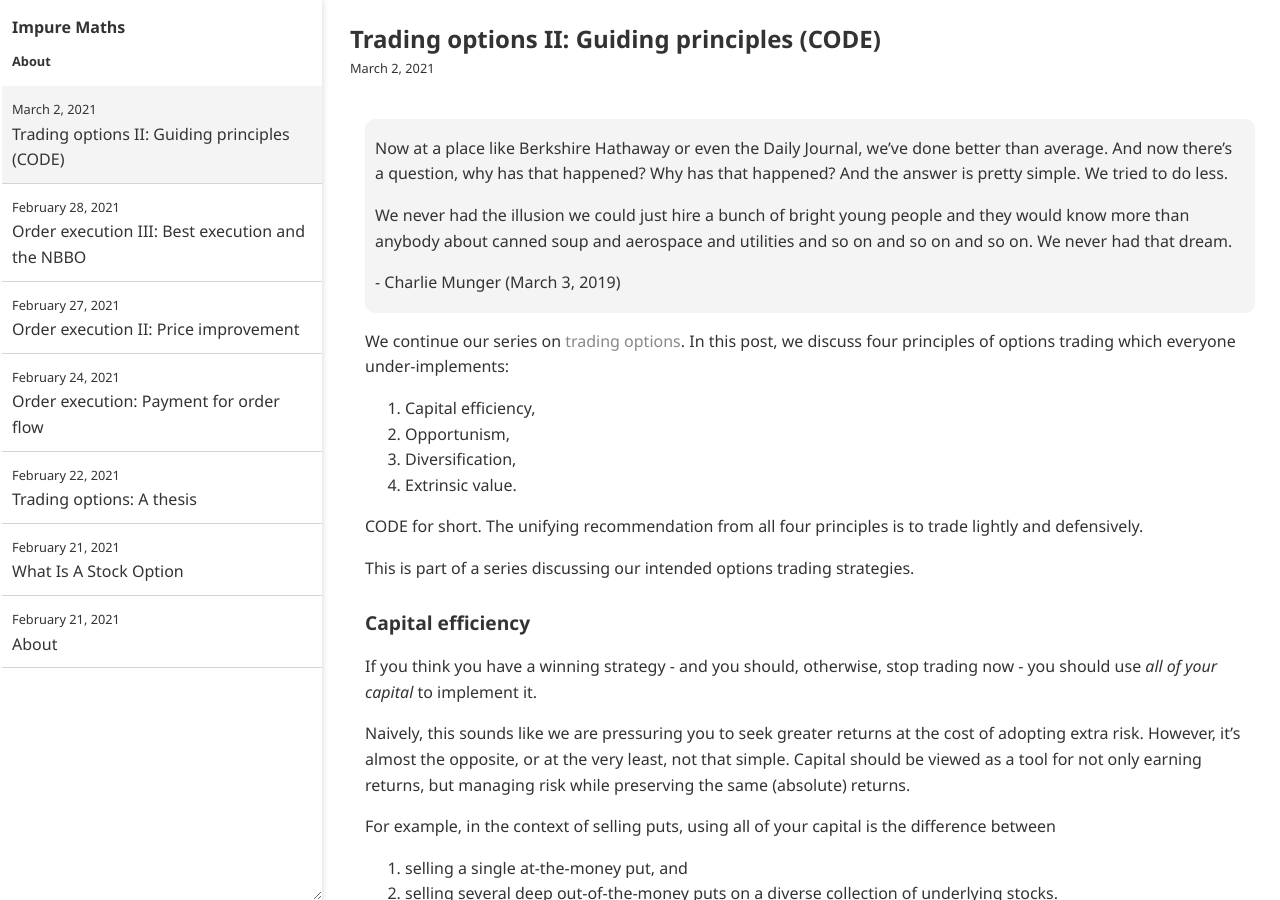
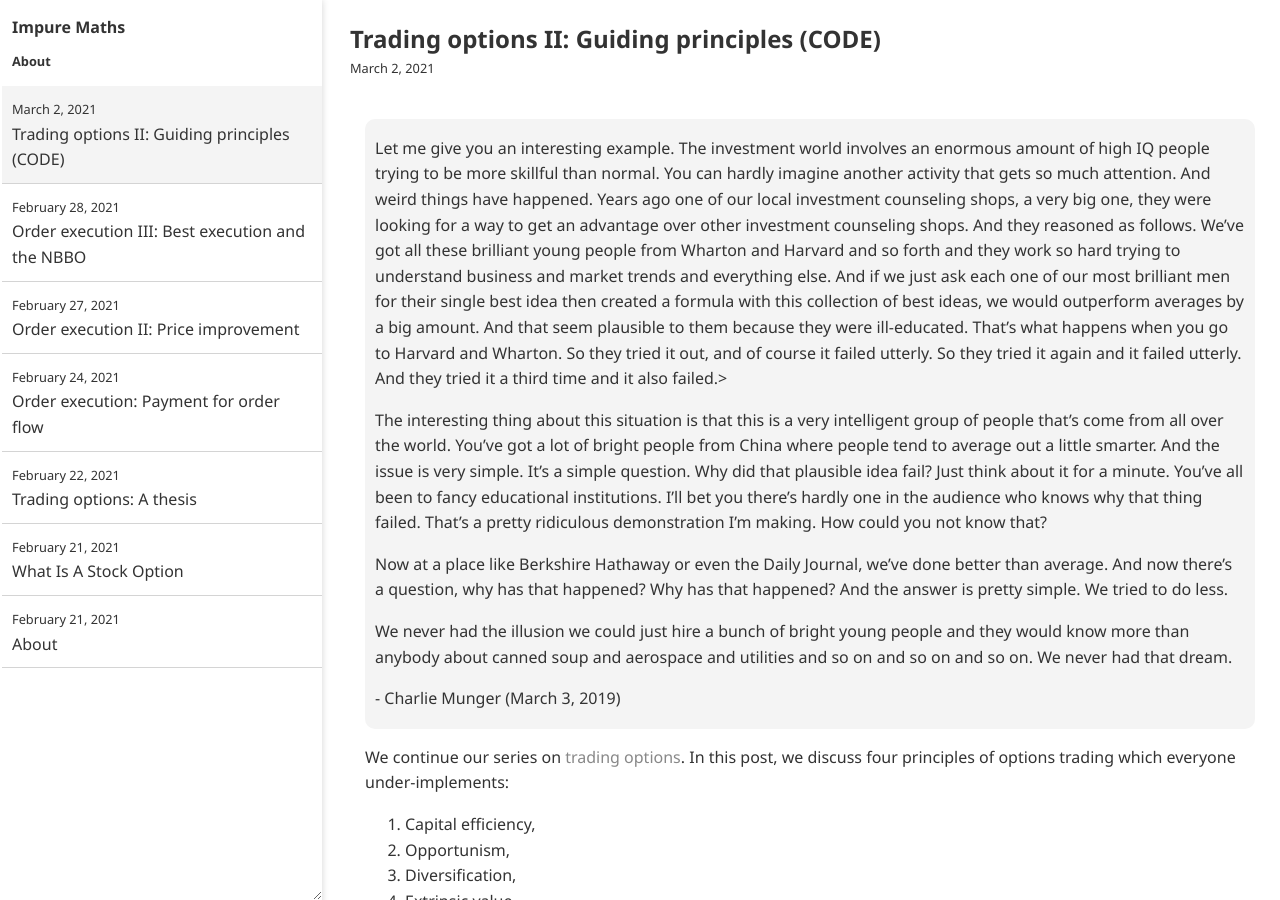
Before and after one commit to impuremaths/impuremaths.github.io, a Jekyll site: the page built from _posts/2021-03-02-trading-options-ii.md, in a window 1280 px wide and 900 px high. Built offline with Jekyll 4.4.1, drawn with Linux system fonts in a browser that asks for light colours.

Commit message:
Update 2021-03-02-trading-options-ii.md

```diff
--- a/_posts/2021-03-02-trading-options-ii.md
+++ b/_posts/2021-03-02-trading-options-ii.md
@@ -3,6 +3,10 @@ title: "Trading options II: Guiding principles (CODE)"
 ---
 
 <div class="media">
+  <p>Let me give you an interesting example. The investment world involves an enormous amount of high IQ people trying to be more skillful than normal. You can hardly imagine another activity that gets so much attention. And weird things have happened. Years ago one of our local investment counseling shops, a very big one, they were looking for a way to get an advantage over other investment counseling shops. And they reasoned as follows. We’ve got all these brilliant young people from Wharton and Harvard and so forth and they work so hard trying to understand business and market trends and everything else. And if we just ask each one of our most brilliant men for their single best idea then created a formula with this collection of best ideas, we would outperform averages by a big amount. And that seem plausible to them because they were ill-educated. That’s what happens when you go to Harvard and Wharton. So they tried it out, and of course it failed utterly. So they tried it again and it failed utterly. And they tried it a third time and it also failed.></p>
+
+  <p>The interesting thing about this situation is that this is a very intelligent group of people that’s come from all over the world. You’ve got a lot of bright people from China where people tend to average out a little smarter. And the issue is very simple. It’s a simple question. Why did that plausible idea fail? Just think about it for a minute. You’ve all been to fancy educational institutions. I’ll bet you there’s hardly one in the audience who knows why that thing failed. That’s a pretty ridiculous demonstration I’m making. How could you not know that?</p>
+
   <p>Now at a place like Berkshire Hathaway or even the Daily Journal, we’ve done better than average. And now there’s a question, why has that happened? Why has that happened? And the answer is pretty simple. We tried to do less.</p>
 
   <p>We never had the illusion we could just hire a bunch of bright young people and they would know more than anybody about canned soup and aerospace and utilities and so on and so on and so on. We never had that dream.</p>
```
